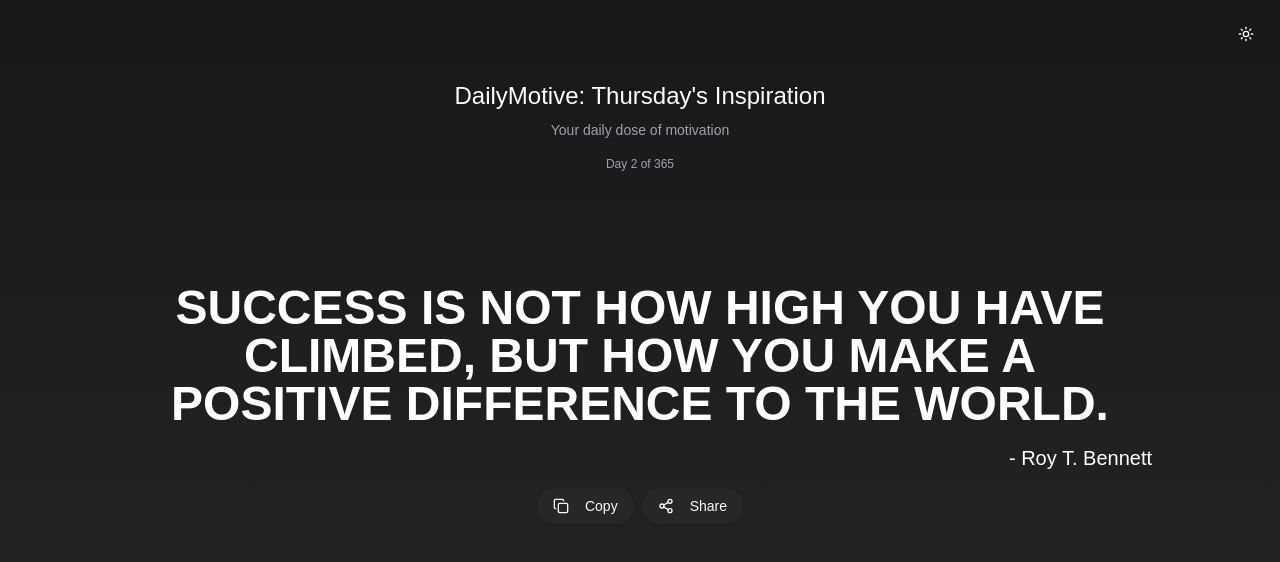
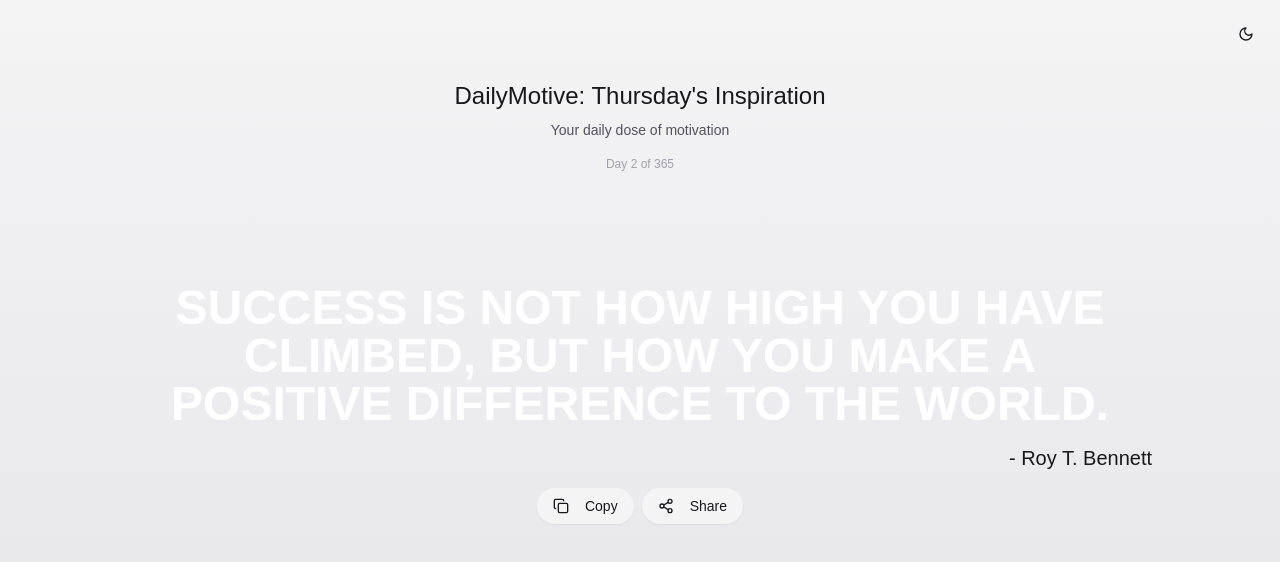
Before and after one commit to rajinsakha/daily-motivation, a Next.js app: page / in a window 1280 px wide. Shown: the top 562 px of the page. Built offline with nearby package versions, Linux system fonts and the light colour scheme.

Commit message:
added-dark-light-mode

```diff
--- a/app/layout.tsx
+++ b/app/layout.tsx
@@ -56,7 +56,7 @@ export default function RootLayout({
       >
           <ThemeProvider
           attribute="class"
-          defaultTheme="dark"
+          defaultTheme="system"
           enableSystem
           disableTransitionOnChange
         >
--- a/app/page.tsx
+++ b/app/page.tsx
@@ -87,13 +87,13 @@ export default function Home() {
   };
 
   return (
-    <main className="min-h-screen p-8 sm:p-12 md:p-16 lg:p-20 text-white bg-gradient-to-b from-zinc-900 to-zinc-800">
+    <main className="min-h-screen p-8 sm:p-12 md:p-16 lg:p-20 text-zinc-900 dark:text-white bg-gradient-to-b from-zinc-100 to-zinc-200 dark:from-zinc-900 dark:to-zinc-800 transition-colors duration-300">
       <div className="fixed top-4 right-4 flex gap-2">
         <Button
           variant="ghost"
           size="icon"
           onClick={() => setTheme(theme === "dark" ? "light" : "dark")}
-          className="rounded-full"
+          className="rounded-full text-zinc-900 dark:text-white"
         >
           {theme === "dark" ? (
             <Sun className="h-5 w-5" />
@@ -107,7 +107,7 @@ export default function Home() {
         <h2 className="text-xl sm:text-2xl text-center font-medium">
           DailyMotive: {getCurrentDayOfWeek()}&apos;s Inspiration
         </h2>
-        <p className="text-sm text-center text-zinc-400 mt-2">
+        <p className="text-sm text-center text-zinc-600 dark:text-zinc-400 mt-2">
           Your daily dose of motivation
         </p>
         <div className="max-w-xl mx-auto mt-4">
@@ -118,7 +118,7 @@ export default function Home() {
         </div>
       </div>
 
-      <section className="flex flex-col items-center justify-center min-h-[50vh] text-white">
+      <section className="flex flex-col items-center justify-center min-h-[50vh] text-zinc-900 dark:text-white">
         {isLoading ? (
           <QuoteSkeleton />
         ) : error ? (
```
